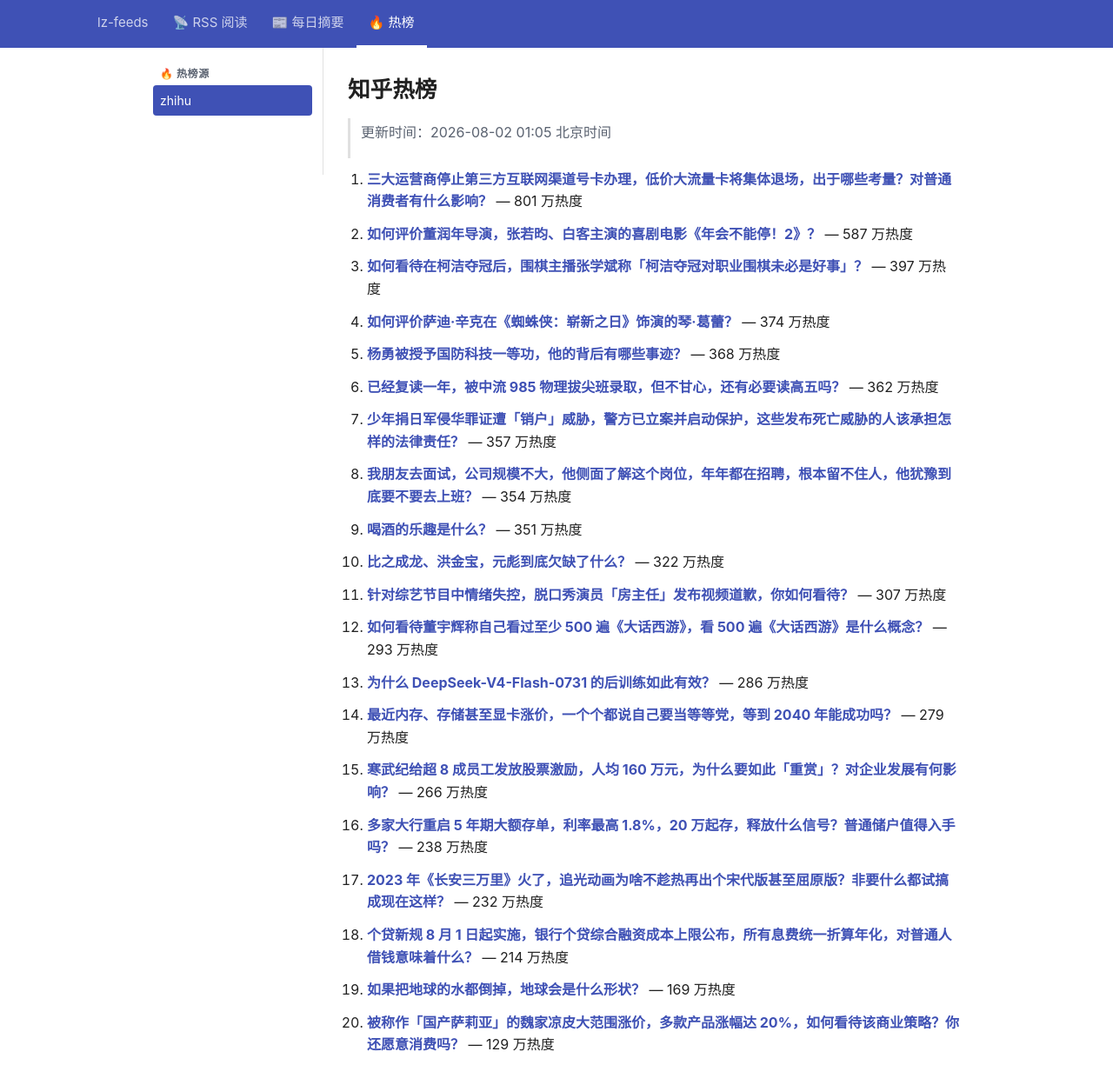
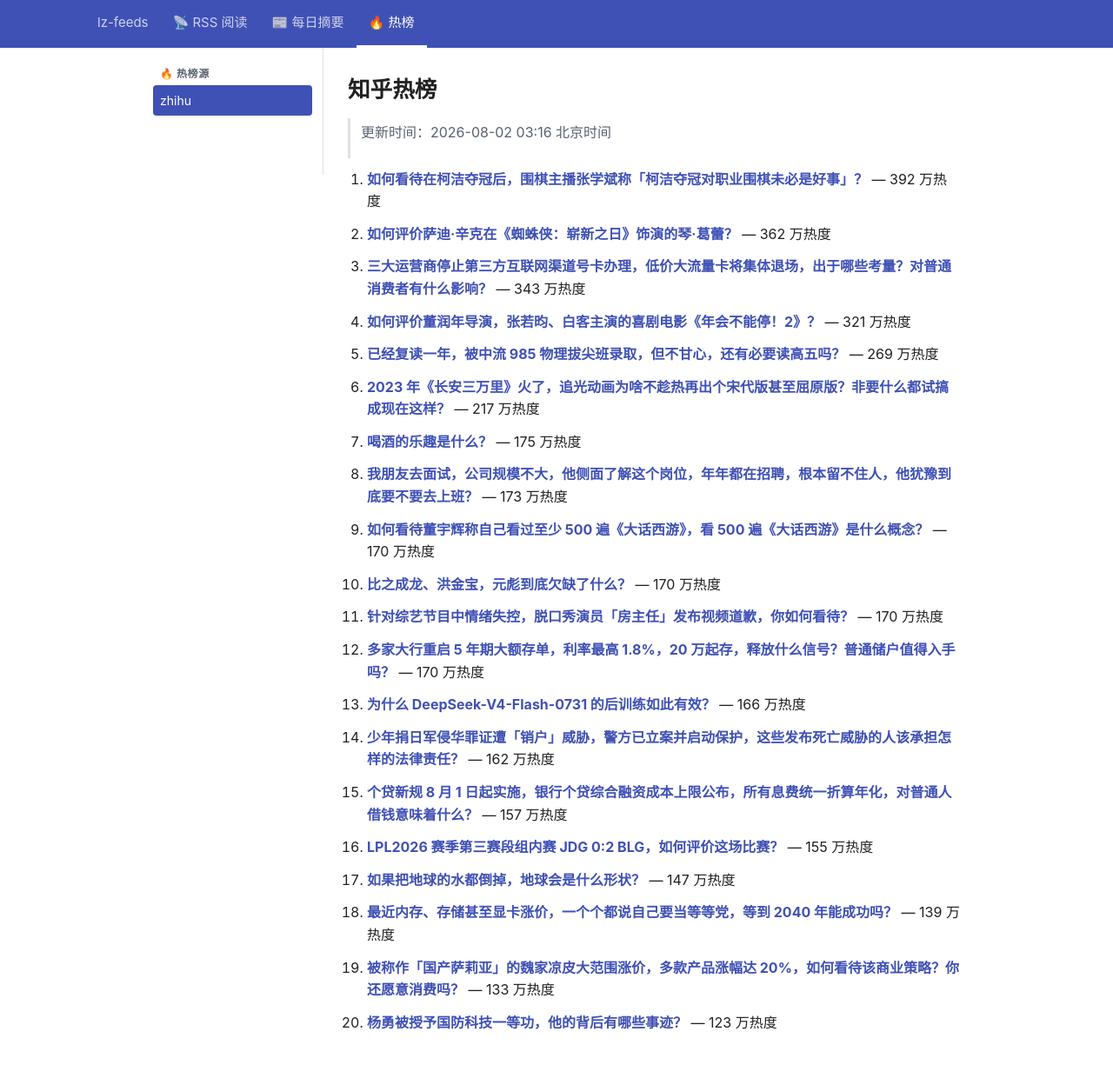
Before and after one commit to lizhang0101/lz-feeds, a Jekyll site: the page built from _hotlist/zhihu.md, in a window 1280 px wide and 1279 px high. Shown: the top 1248 px of the window at 87% size. Built offline with Jekyll 4.4.1, drawn with Linux system fonts in a browser that asks for light colours.

Commit message:
hotlist: 2026-08-01T19:16Z

```diff
--- a/_hotlist/zhihu.md
+++ b/_hotlist/zhihu.md
@@ -1,48 +1,48 @@
 ---
-updated: 2026-08-02 01:05 北京时间
+updated: 2026-08-02 03:16 北京时间
 count: 20
 ---
 
 # 知乎热榜
 
-> 更新时间：2026-08-02 01:05 北京时间
+> 更新时间：2026-08-02 03:16 北京时间
 
-1. **[三大运营商停止第三方互联网渠道号卡办理，低价大流量卡将集体退场，出于哪些考量？对普通消费者有什么影响？](https://www.zhihu.com/question/2066605797186823402)** — 801 万热度
+1. **[如何看待在柯洁夺冠后，围棋主播张学斌称「柯洁夺冠对职业围棋未必是好事」？](https://www.zhihu.com/question/2066226857570039487)** — 392 万热度
 
-2. **[如何评价董润年导演，张若昀、白客主演的喜剧电影《年会不能停！2》？](https://www.zhihu.com/question/2064447909656105834)** — 587 万热度
+2. **[如何评价萨迪·辛克在《蜘蛛侠：崭新之日》饰演的琴·葛蕾？](https://www.zhihu.com/question/2066099618090312150)** — 362 万热度
 
-3. **[如何看待在柯洁夺冠后，围棋主播张学斌称「柯洁夺冠对职业围棋未必是好事」？](https://www.zhihu.com/question/2066226857570039487)** — 397 万热度
+3. **[三大运营商停止第三方互联网渠道号卡办理，低价大流量卡将集体退场，出于哪些考量？对普通消费者有什么影响？](https://www.zhihu.com/question/2066605797186823402)** — 343 万热度
 
-4. **[如何评价萨迪·辛克在《蜘蛛侠：崭新之日》饰演的琴·葛蕾？](https://www.zhihu.com/question/2066099618090312150)** — 374 万热度
+4. **[如何评价董润年导演，张若昀、白客主演的喜剧电影《年会不能停！2》？](https://www.zhihu.com/question/2064447909656105834)** — 321 万热度
 
-5. **[杨勇被授予国防科技一等功，他的背后有哪些事迹？](https://www.zhihu.com/question/2066620089789407496)** — 368 万热度
+5. **[已经复读一年，被中流 985 物理拔尖班录取，但不甘心，还有必要读高五吗？](https://www.zhihu.com/question/2065535209718780703)** — 269 万热度
 
-6. **[已经复读一年，被中流 985 物理拔尖班录取，但不甘心，还有必要读高五吗？](https://www.zhihu.com/question/2065535209718780703)** — 362 万热度
+6. **[2023 年《长安三万里》火了，追光动画为啥不趁热再出个宋代版甚至屈原版？非要什么都试搞成现在这样？](https://www.zhihu.com/question/2062265045736862756)** — 217 万热度
 
-7. **[少年捐日军侵华罪证遭「销户」威胁，警方已立案并启动保护，这些发布死亡威胁的人该承担怎样的法律责任？](https://www.zhihu.com/question/2066835566323136078)** — 357 万热度
+7. **[喝酒的乐趣是什么？](https://www.zhihu.com/question/24896114)** — 175 万热度
 
-8. **[我朋友去面试，公司规模不大，他侧面了解这个岗位，年年都在招聘，根本留不住人，他犹豫到底要不要去上班？](https://www.zhihu.com/question/2016782422293890125)** — 354 万热度
+8. **[我朋友去面试，公司规模不大，他侧面了解这个岗位，年年都在招聘，根本留不住人，他犹豫到底要不要去上班？](https://www.zhihu.com/question/2016782422293890125)** — 173 万热度
 
-9. **[喝酒的乐趣是什么？](https://www.zhihu.com/question/24896114)** — 351 万热度
+9. **[如何看待董宇辉称自己看过至少 500 遍《大话西游》，看 500 遍《大话西游》是什么概念？](https://www.zhihu.com/question/2066124597305652933)** — 170 万热度
 
-10. **[比之成龙、洪金宝，元彪到底欠缺了什么？](https://www.zhihu.com/question/2065535736439387225)** — 322 万热度
+10. **[比之成龙、洪金宝，元彪到底欠缺了什么？](https://www.zhihu.com/question/2065535736439387225)** — 170 万热度
 
-11. **[针对综艺节目中情绪失控，脱口秀演员「房主任」发布视频道歉，你如何看待？](https://www.zhihu.com/question/2066803381927146362)** — 307 万热度
+11. **[针对综艺节目中情绪失控，脱口秀演员「房主任」发布视频道歉，你如何看待？](https://www.zhihu.com/question/2066803381927146362)** — 170 万热度
 
-12. **[如何看待董宇辉称自己看过至少 500 遍《大话西游》，看 500 遍《大话西游》是什么概念？](https://www.zhihu.com/question/2066124597305652933)** — 293 万热度
+12. **[多家大行重启 5 年期大额存单，利率最高 1.8%，20 万起存，释放什么信号？普通储户值得入手吗？](https://www.zhihu.com/question/2066179717942850839)** — 170 万热度
 
-13. **[为什么 DeepSeek-V4-Flash-0731 的后训练如此有效？](https://www.zhihu.com/question/2066595452238160814)** — 286 万热度
+13. **[为什么 DeepSeek-V4-Flash-0731 的后训练如此有效？](https://www.zhihu.com/question/2066595452238160814)** — 166 万热度
 
-14. **[最近内存、存储甚至显卡涨价，一个个都说自己要当等等党，等到 2040 年能成功吗？](https://www.zhihu.com/question/2065533036477915827)** — 279 万热度
+14. **[少年捐日军侵华罪证遭「销户」威胁，警方已立案并启动保护，这些发布死亡威胁的人该承担怎样的法律责任？](https://www.zhihu.com/question/2066835566323136078)** — 162 万热度
 
-15. **[寒武纪给超 8 成员工发放股票激励，人均 160 万元，为什么要如此「重赏」？对企业发展有何影响？](https://www.zhihu.com/question/2066172239116853500)** — 266 万热度
+15. **[个贷新规 8 月 1 日起实施，银行个贷综合融资成本上限公布，所有息费统一折算年化，对普通人借钱意味着什么？](https://www.zhihu.com/question/2066825729162195132)** — 157 万热度
 
-16. **[多家大行重启 5 年期大额存单，利率最高 1.8%，20 万起存，释放什么信号？普通储户值得入手吗？](https://www.zhihu.com/question/2066179717942850839)** — 238 万热度
+16. **[LPL2026 赛季第三赛段组内赛 JDG 0:2 BLG，如何评价这场比赛？](https://www.zhihu.com/question/2067009205765198492)** — 155 万热度
 
-17. **[2023 年《长安三万里》火了，追光动画为啥不趁热再出个宋代版甚至屈原版？非要什么都试搞成现在这样？](https://www.zhihu.com/question/2062265045736862756)** — 232 万热度
+17. **[如果把地球的水都倒掉，地球会是什么形状？](https://www.zhihu.com/question/2064289050241012402)** — 147 万热度
 
-18. **[个贷新规 8 月 1 日起实施，银行个贷综合融资成本上限公布，所有息费统一折算年化，对普通人借钱意味着什么？](https://www.zhihu.com/question/2066825729162195132)** — 214 万热度
+18. **[最近内存、存储甚至显卡涨价，一个个都说自己要当等等党，等到 2040 年能成功吗？](https://www.zhihu.com/question/2065533036477915827)** — 139 万热度
 
-19. **[如果把地球的水都倒掉，地球会是什么形状？](https://www.zhihu.com/question/2064289050241012402)** — 169 万热度
+19. **[被称作「国产萨莉亚」的魏家凉皮大范围涨价，多款产品涨幅达 20%，如何看待该商业策略？你还愿意消费吗？](https://www.zhihu.com/question/2066181294938232007)** — 133 万热度
 
-20. **[被称作「国产萨莉亚」的魏家凉皮大范围涨价，多款产品涨幅达 20%，如何看待该商业策略？你还愿意消费吗？](https://www.zhihu.com/question/2066181294938232007)** — 129 万热度
+20. **[杨勇被授予国防科技一等功，他的背后有哪些事迹？](https://www.zhihu.com/question/2066620089789407496)** — 123 万热度
```
